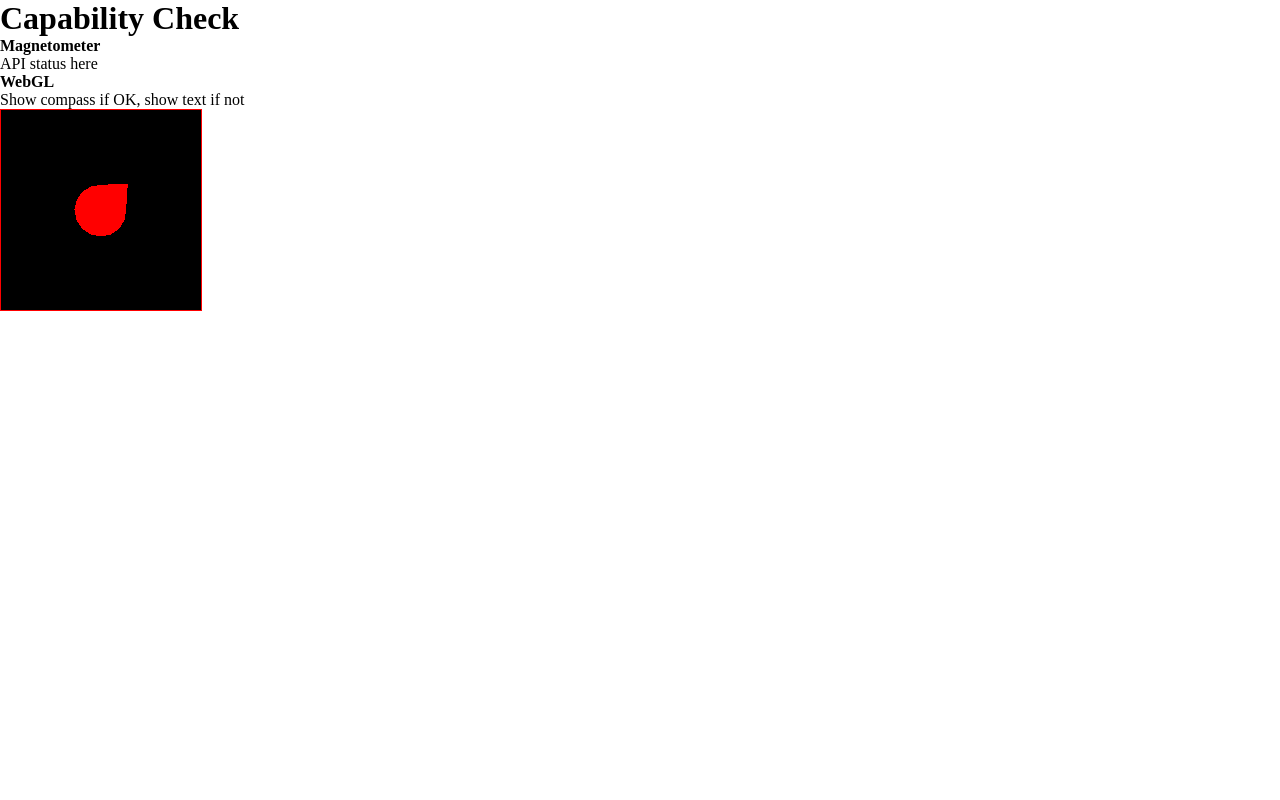
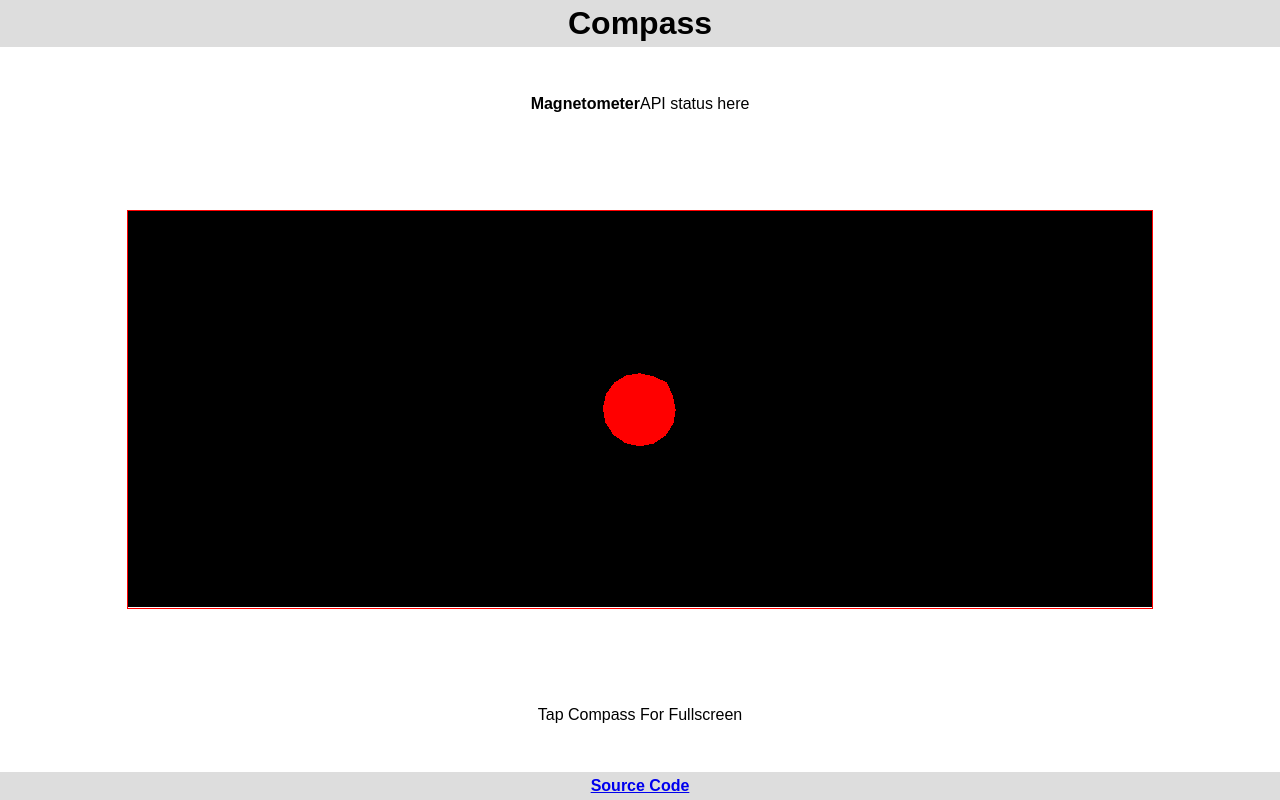
Before and after one commit to Roger-random/nodejs_tests, an Angular app in the folder compass/: page /capability-check in a window 1280 px wide. Built offline with nearby package versions, Linux system fonts and the light colour scheme.

Commit message:
Start CSS layout work

```diff
--- a/compass/src/app/app.component.css
+++ b/compass/src/app/app.component.css
@@ -0,0 +1,25 @@
+#app-component-div {
+  height: 100vh;
+  display: flex;
+  flex-direction: column;
+}
+
+header {
+  flex-grow: 1;
+  background-color: #ddd;
+  display: flex;
+  justify-content: center;
+  align-items: center;
+}
+
+section {
+  flex-grow: 30; /* TODO: More elegant way to say "give this guy all remaining space"? */
+}
+
+footer {
+  flex-grow: 1;
+  background-color: #ddd;
+  display: flex;
+  justify-content: center;
+  align-items: center;
+}
--- a/compass/src/app/app.component.html
+++ b/compass/src/app/app.component.html
@@ -1 +1,11 @@
-<router-outlet></router-outlet>
+<div id="app-component-div">
+  <header>
+    <h1>Compass</h1>
+  </header>
+  <section>
+    <router-outlet></router-outlet>
+  </section>
+  <footer>
+    <h4><a href="https://github.com/Roger-random/nodejs_tests/tree/main/compass">Source Code</a></h4>
+  </footer>
+</div>
--- a/compass/src/app/capability-check/capability-check.component.css
+++ b/compass/src/app/capability-check/capability-check.component.css
@@ -1,6 +1,19 @@
+#capability-check-div {
+  display: flex;
+  flex-direction: column;
+  height: 100%;
+}
+
+section {
+  display: flex;
+  flex-grow: 1;
+  align-items: center;
+  justify-content: center;
+}
+
 app-compass-needle {
   display: block;
-  width: 200px;
-  height: 200px;
+  width: 80%;
+  height: 80%;
   border: 1px solid red;
 }
--- a/compass/src/app/capability-check/capability-check.component.html
+++ b/compass/src/app/capability-check/capability-check.component.html
@@ -1,6 +1,12 @@
-<h1>Capability Check</h1>
-<h4>Magnetometer</h4>
-<p>API status here</p>
-<h4>WebGL</h4>
-<p>Show compass if OK, show text if not</p>
-<app-compass-needle></app-compass-needle>
+<div id="capability-check-div">
+  <section>
+    <h4>Magnetometer</h4>
+    <p>API status here</p>
+  </section>
+  <section>
+    <app-compass-needle></app-compass-needle>
+  </section>
+  <section>
+    <p>Tap Compass For Fullscreen</p>
+  </section>
+</div>
--- a/compass/src/app/compass-needle/compass-needle.component.ts
+++ b/compass/src/app/compass-needle/compass-needle.component.ts
@@ -1,5 +1,5 @@
-import { Component, ElementRef, AfterViewInit, ViewChild, HostListener } from '@angular/core';
-import { Scene, Group, PerspectiveCamera, WebGLRenderer, Mesh, ConeGeometry, MeshBasicMaterial } from 'three';
+import { Component, ElementRef, AfterViewInit, ViewChild } from '@angular/core';
+import { Scene, Group, PerspectiveCamera, WebGLRenderer, Mesh, ConeGeometry, MeshBasicMaterial, Vector2 } from 'three';
 
 @Component({
   selector: 'app-compass-needle',
@@ -35,7 +35,7 @@ export class CompassNeedleComponent implements AfterViewInit {
 
     this.scene.add( this.needle );
 
-    this.camera.position.z = 5;
+    this.camera.position.z = 7;
 
     requestAnimationFrame((timestamp)=>{
       CompassNeedleComponent.animationFrameCallback(this, timestamp)
@@ -52,17 +52,24 @@ export class CompassNeedleComponent implements AfterViewInit {
     return dive;
   }
 
-  @HostListener('window:resize')
-  resizeCallback() : void {
-    // Full layout pass probably hasn't completed by the time of resize
-    // event. Wait 250ms before querying clientWidth/clientHeight for use.
-    setTimeout(() => {this.resize();}, 250);
+  checksize() : void {
+    let dive: HTMLDivElement = this.chilDiv.nativeElement;
+    let renderSize: Vector2 = new Vector2(0,0);
+
+    this.renderer.getSize(renderSize);
+
+    if (renderSize.x != dive.clientWidth ||
+        renderSize.y != dive.clientHeight) {
+        console.log("Size discrepancy detected, resizing.");
+        this.resize();
+    }
   }
 
   static animationFrameCallback(context : CompassNeedleComponent, timestamp: DOMHighResTimeStamp) : void {
     context.needle.rotation.x += 0.01;
     context.needle.rotation.y += 0.01;
 
+    context.checksize();
     context.renderer.render( context.scene, context.camera );
 
     requestAnimationFrame((timestamp)=>{
--- a/compass/src/styles.css
+++ b/compass/src/styles.css
@@ -1,8 +1,5 @@
 /* You can add global styles to this file, and also import other style files */
 * {
   margin: 0;
+  font-family: Arial, Helvetica, sans-serif;
 }
-
-body {
-  height: 100vh;
-}
```
